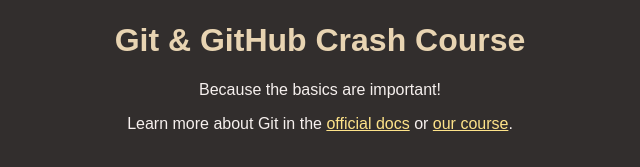
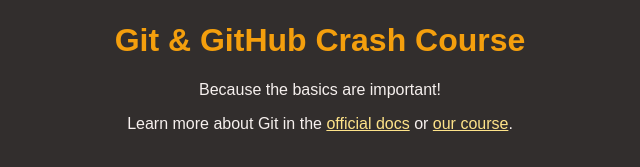
Before and after one commit to lovetoseehappiness/github-crash-course, a plain HTML site: page index.html in a window 1280 px wide. Shown: the part 147-314 px from the top of the page, without its empty margins (320-960 px from the left). Drawn offline with Linux system fonts and the light colour scheme.

Commit message:
changed title color

```diff
--- a/styles.css
+++ b/styles.css
@@ -17,7 +17,7 @@ body {
 }
 
 h1 {
-  color: #e8d4b2;
+  color: #f49f0d;
 }
 
 a {
```
